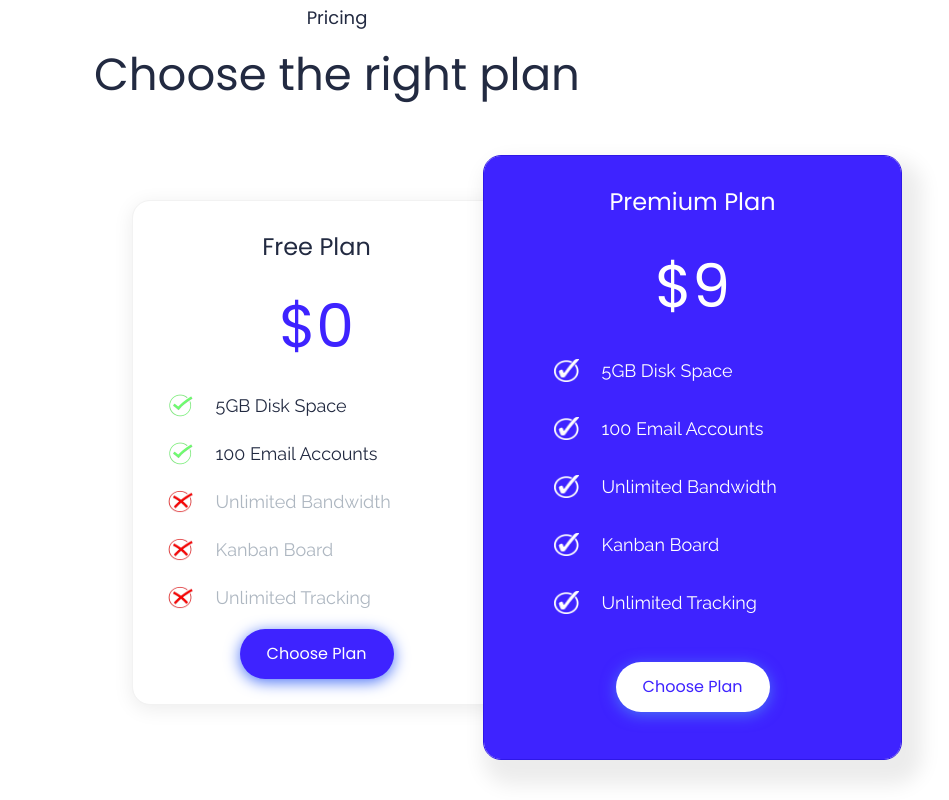
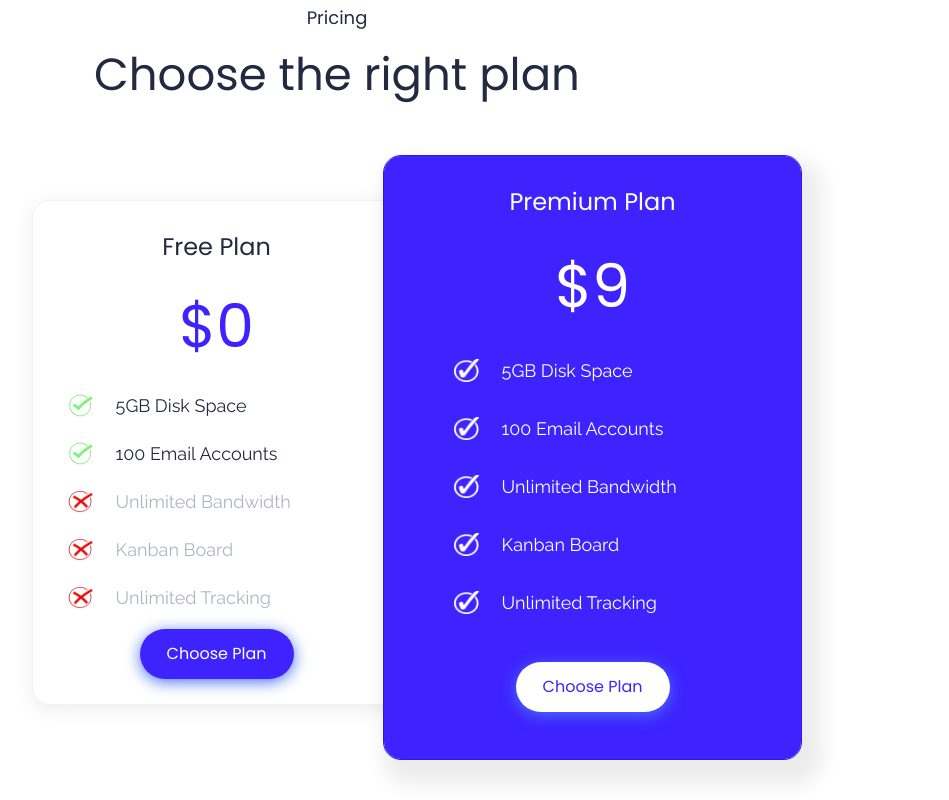
Before and after one commit to Yussasif/FinTrakr, a plain HTML site: page index.html in a window 1280 px wide. Shown: the part 2458-3258 px from the top of the page, without its empty margins (303-1252 px from the left). Drawn offline with Linux system fonts and the light colour scheme.

Commit message:
size fix

```diff
--- a/style.css
+++ b/style.css
@@ -209,7 +209,7 @@ header{
     width: 369px;
     height: 505px;
     top: 100px;
-    left: 435px;
+    left: 335px;
     padding: 20px;
     background: #FFFFFF 0% 0% no-repeat padding-box;
     box-shadow: 0px 4px 20px #00000014;
@@ -219,7 +219,7 @@ header{
 }
 .right-pricing-div{
     position: relative;
-    left: 786px;
+    left: 686px;
     top: -450px;
     width: 419px;
     height: 605px;
```
